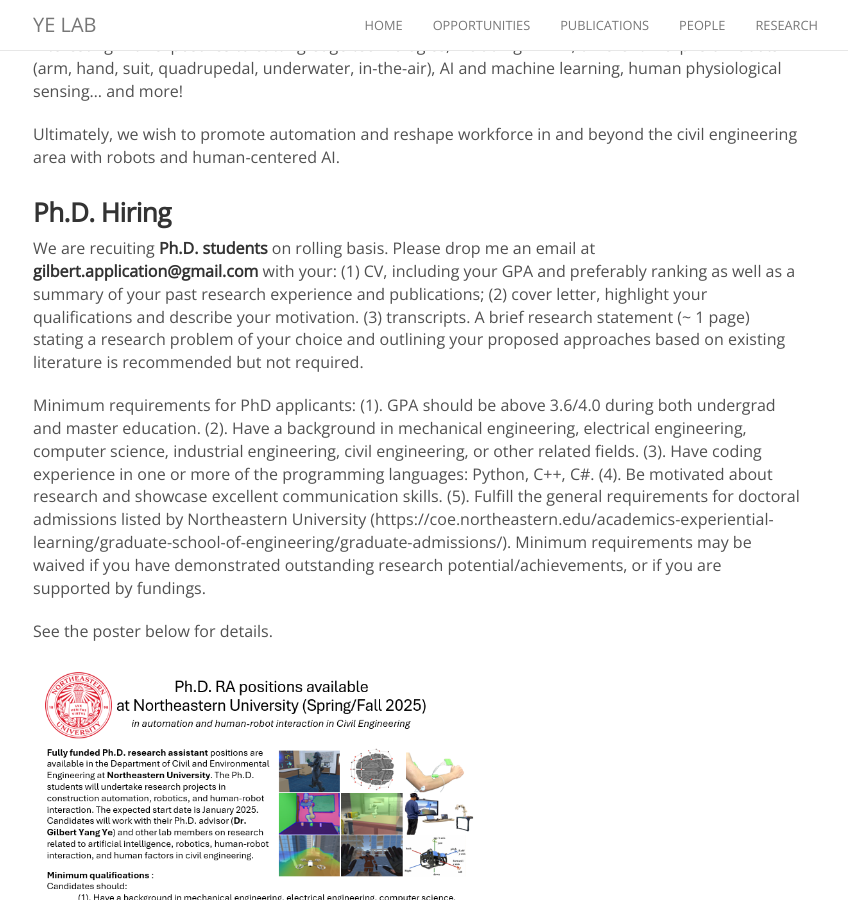
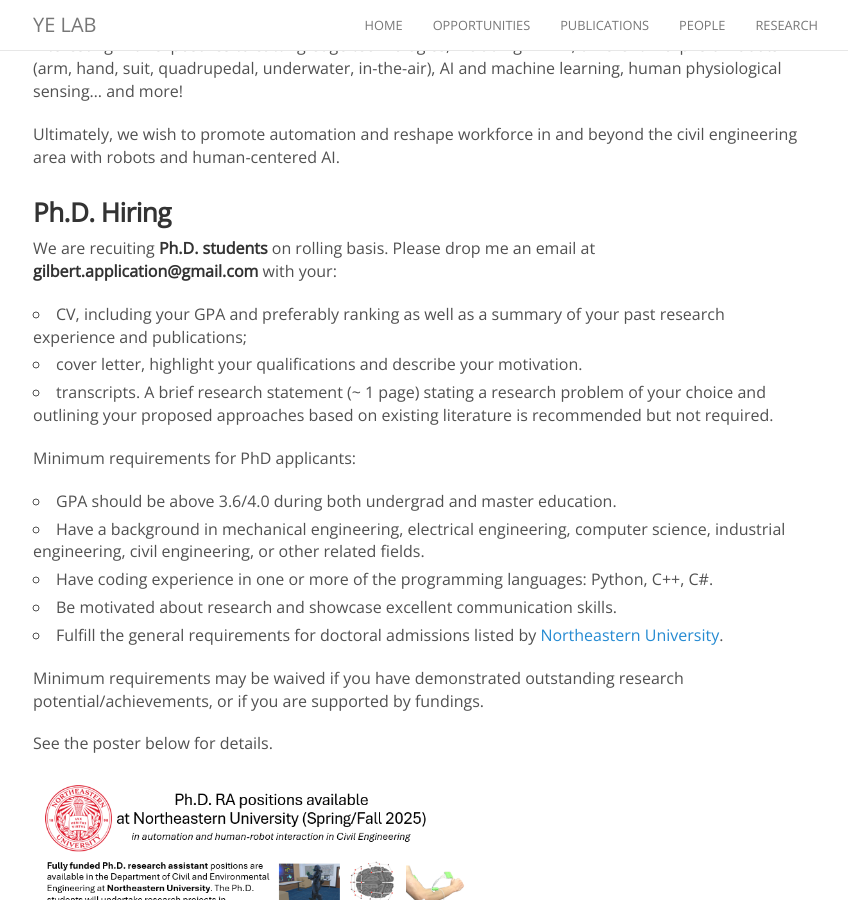
Before and after one commit to gilbert-yangye/gilbert-yangye.github.io, a Jekyll site: the page built from opportunities.md, in a window 1280 px wide and 900 px high, scrolled down 468 px. Shown: the whole window, without its empty margins (222-1070 px from the left). Built offline with Jekyll 4.4.1, drawn with Linux system fonts in a browser that asks for light colours; nearby versions of some CDN libraries; comment, search, counter and statistics services are not loaded; some of the changed text lies outside the part shown.

```diff
--- a/opportunities.md
+++ b/opportunities.md
@@ -21,17 +21,18 @@ Ultimately, we wish to promote automation and reshape workforce in and beyond th
 
 ### Ph.D. Hiring
 We are recuiting **Ph.D. students** on rolling basis. Please drop me an email at **gilbert.application@gmail.com** with your:
-	(1) CV, including your GPA and preferably ranking as well as a summary of your past research experience and publications;
-	(2) cover letter, highlight your qualifications and describe your motivation.
-	(3) transcripts.
+- CV, including your GPA and preferably ranking as well as a summary of your past research experience and publications;
+- cover letter, highlight your qualifications and describe your motivation.
+- transcripts.
 A brief research statement (~ 1 page) stating a research problem of your choice and outlining your proposed approaches based on existing literature is recommended but not required.
 
 Minimum requirements for PhD applicants:
-	(1). GPA should be above 3.6/4.0 during both undergrad and master education.
-	(2). Have a background in mechanical engineering, electrical engineering, computer science, industrial engineering, civil engineering, or other related fields.
-	(3). Have coding experience in one or more of the programming languages: Python, C++, C#.
-	(4). Be motivated about research and showcase excellent communication skills.
-	(5). Fulfill the general requirements for doctoral admissions listed by Northeastern University (https://coe.northeastern.edu/academics-experiential-learning/graduate-school-of-engineering/graduate-admissions/).
+- GPA should be above 3.6/4.0 during both undergrad and master education.
+- Have a background in mechanical engineering, electrical engineering, computer science, industrial engineering, civil engineering, or other related fields.
+- Have coding experience in one or more of the programming languages: Python, C++, C#.
+- Be motivated about research and showcase excellent communication skills.
+- Fulfill the general requirements for doctoral admissions listed by [Northeastern University](https://coe.northeastern.edu/academics-experiential-learning/graduate-school-of-engineering/graduate-admissions/).
+
 Minimum requirements may be waived if you have demonstrated outstanding research potential/achievements, or if you are supported by fundings.
 
 See the poster below for details.
```
Also changed, not shown: other parts of opportunities.md (+2 -3 lines).
